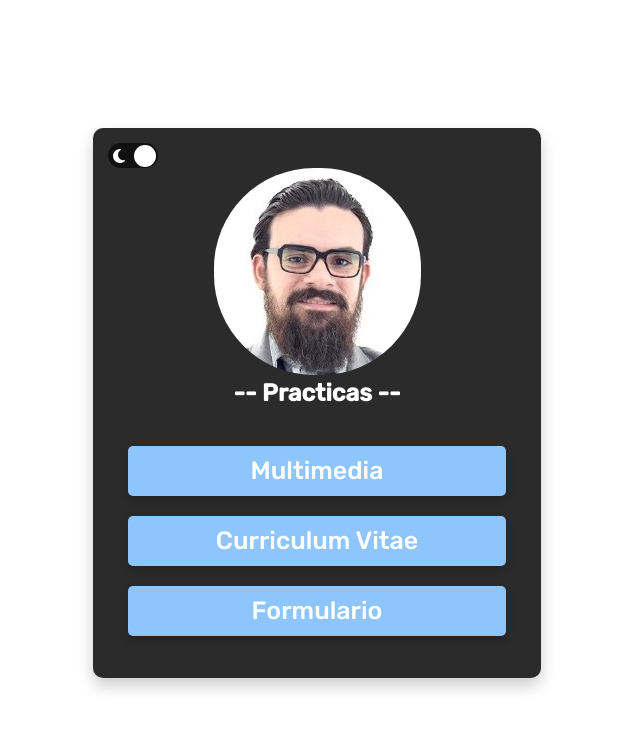
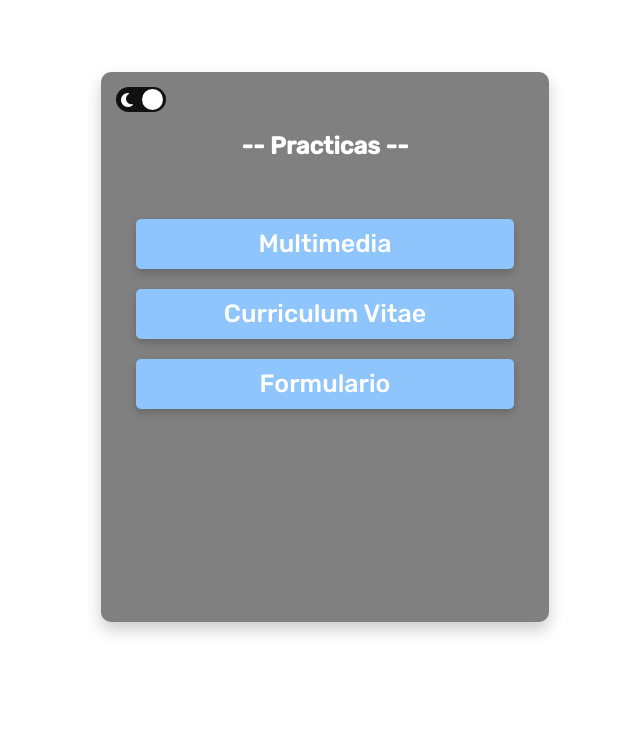
Before and after one commit to RBTKFKTRS/SDQ-Web, a plain HTML site: page index.html in a window 1280 px wide. Shown: the whole page, without its empty margins (323-963 px from the left). Drawn offline with Linux system fonts and the light colour scheme.

Commit message:
Practicas

```diff
--- a/index.html
+++ b/index.html
@@ -12,21 +12,19 @@
     <link href="Favicon.png" rel="icon" type="image/x-icon"/>
     <script src="https://kit.fontawesome.com/7bc0e5f569.js" crossorigin="anonymous"></script>
 </head>
-<body id="body">
-    <div class="container">
+<body id="body" class="body">
+    <div class="container" id="container">
         <div class="card" id="card">
-            <div>
             <input type="checkbox" class="checkbox" id="checkbox" onclick="myFunction()">
             <label for="checkbox" class="label">
                 <i class="fa-solid fa-moon"></i>
                 <i class="fa-solid fa-sun"></i>
                 <div class="ball"></div>
             </label>
-            </div>
-            <img class="fotoperfil" src="CV/images/fotoperfil.jpg">
+        <!--<img class="fotoperfil" src="CV/images/fotoperfil.jpg">-->
             <script>
                 function myFunction() {
-                   var element = document.body;
+                    var element = document.getElementById("card");
                     element.classList.toggle("dark-mode");
                     }
             </script>
--- a/style.css
+++ b/style.css
@@ -1,8 +1,6 @@
 *{
-    margin: 0px;
     width: auto;
     height: auto;
-    padding: 0px;
     font-family: 'Rubik', sans-serif;
     box-sizing: border-box;
 }
@@ -16,8 +14,8 @@ body{
 }
 
 .card{
+    top: 0;
     margin: auto;
-    margin-top: 10%;
     min-width: 320px;
     max-width: 500px;
     height: 550px;
@@ -25,13 +23,14 @@ body{
     padding: 15px;
     min-height: 200px;
     text-align: center;
-    background-color: #2b2b2b;
+    background-color: gray;
     border-radius: 10px;
     box-shadow: 0 8px 16px 0 rgba(0, 0, 0, 0.2);
 }
 
 .dark-mode {
     background: #292c35;
+    background-color: #292c35;
     color: white;
   }
 
@@ -42,7 +41,11 @@ body{
 }
 
 .container{
+    padding-top: 5%;
+    margin-top: 0%;
     width: 100%;
+    height: 100vh;
+    background-color: white;
 }
 
 .btn-container{
@@ -81,8 +84,8 @@ body{
     background-color: white;
     border-radius: 25px;
     margin-left: 21px;
-    height: 22px;
-    width: 22px;
+    height: 21px;
+    width: 21px;
     transition: transform 0.3s ease;
 }
 
@@ -96,6 +99,23 @@ body{
 
 .checkbox:checked + .label .ball{
     transform: translateX(-24px);
+    background-color: black;
+}
+
+.checkbox:checked + .label{
+    background-color: white;
+}
+
+.checkbox:checked + .label .fa-moon{
+    color: black;
+}
+
+.checkbox:checked + .label .fa-sun{
+    color: black;
+}
+
+.checkbox:checked + .body{
+    color: black;
 }
 
 .checkbox{
```
Lines whose indentation alone changed are shown as unchanged.
